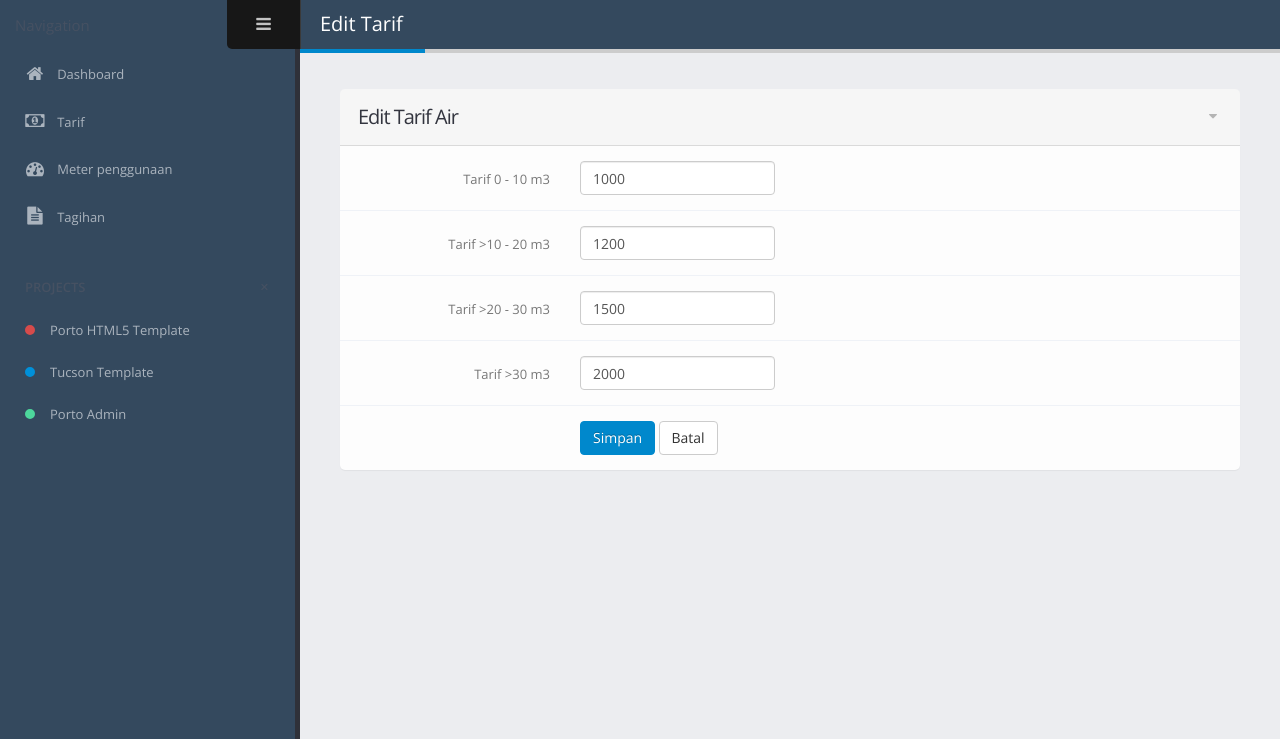
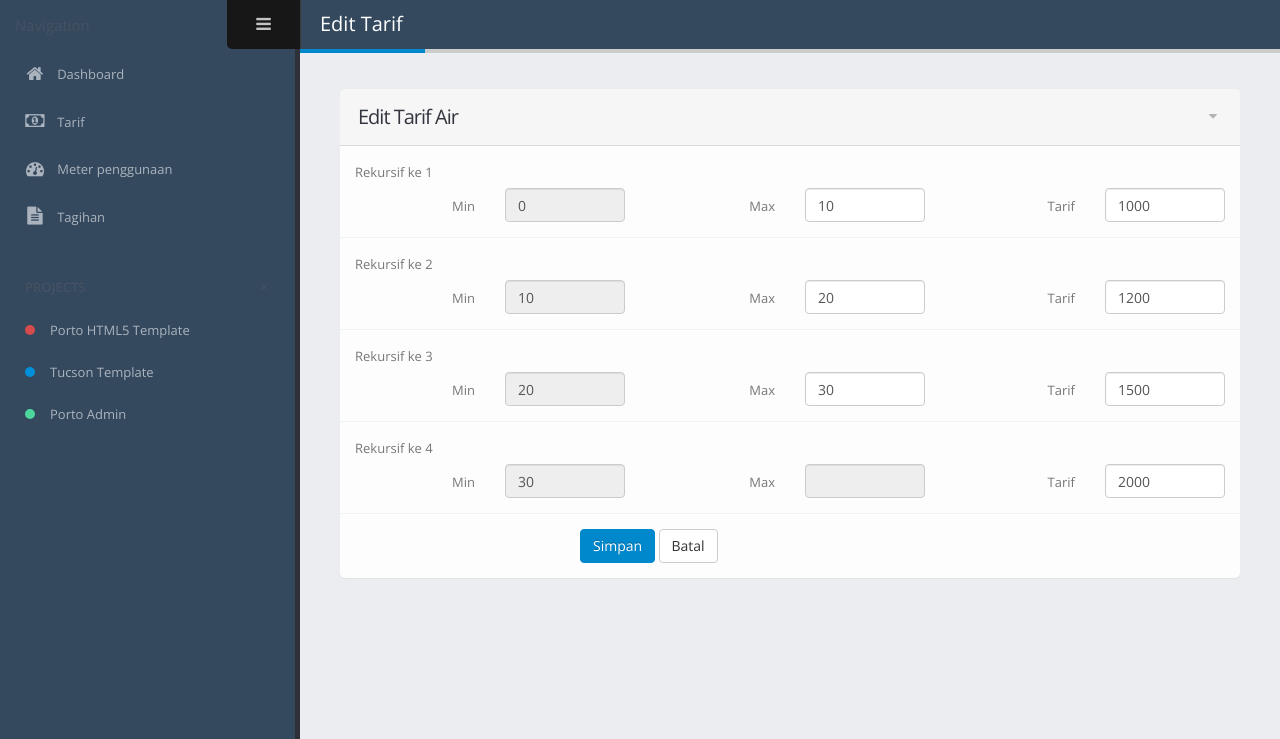
Before and after one commit to rundhik/billing, a Laravel app: page /admin/fare/1/edit in a window 1280 px wide. Shown: the part 61-800 px from the top of the page. Run offline with Laravel 8, Linux system fonts and the light colour scheme; the visitor is signed in with stand-in values (Sample User, id 1); data comes from the database, SQL or seed files in the repository.

Commit message:
Tagihan Reconstruct step 1

```diff
--- a/app/Http/Controllers/Admin/TarifController.php
+++ b/app/Http/Controllers/Admin/TarifController.php
@@ -20,8 +20,9 @@
         $l = $t->find(2);
         $ta = $t->where('layanan_id', 1)->get();
         $tl = $t->where('layanan_id', 2)->get();
-        $count = count($a->tarif);
-        return view('tarif.index', compact('t', 'ta', 'tl', 'count','l','a'));
+        $counta = count($a->tarif);
+        $countl = count($l->tarif);
+        return view('tarif.index', compact('t', 'ta', 'tl', 'counta', 'countl','l','a'));
     }
 
     /**
@@ -66,8 +67,9 @@
     {
         $t = new Tarif;
         $t = $t->find($id);
+        $count = count($t->tarif);
         $tar = $t->where('layanan_id', $id)->get();
-        return view('tarif.edit', compact('t', 'tar'));
+        return view('tarif.edit', compact('t', 'tar', 'count'));
     }
 
     /**
--- a/resources/views/penggunaan/index.blade.php
+++ b/resources/views/penggunaan/index.blade.php
@@ -30,7 +30,7 @@
                     <div class="form-group">
                         <label class="col-md-3 control-label">Layanan :</label>
                         <div class="col-md-6">
-                            <select name='layanan' data-plugin-selectTwo class="form-control populate" data-plugin-options='{ "minimumInputLength": 2 }'>
+                            <select name='layanan' class="form-control populate">
                                     <option value=""></option>
                                     @foreach ($l as $layanan)
                                         <option value="{{ $layanan->id }}">{{ $layanan->nm_layanan }}</option>
--- a/resources/views/tarif/edit.blade.php
+++ b/resources/views/tarif/edit.blade.php
@@ -18,46 +18,74 @@
                 <form class="form-horizontal form-bordered" method="POST" action="{{ route('fare.update', $t->id) }}">
                     @csrf
                     @method('PUT')
+                    @for ($i = 0; $i < $count; $i++)
+                    <label>Rekursif ke {{$i+1}}</label>
+                    @if($i == 0)
                         <div class="form-group">
-                        @if ($t->id == 1)
-                        <label class="col-md-3 control-label">Tarif 0 - 10 m3</label>
+                            @for ($j = 0; $j < count($t->tarif[$i]); $j++)
+                            @if($j==0)
+                                <label class="col-md-2 control-label">Min</label>
+                                <div class="col-md-2">
+                                    <input type="text" class="form-control" name="tarif[{{$i}}][{{$j}}]" value="{{ $t->tarif[$i][$j] }}" disabled>
+                                </div>
+                                @elseif($j==1)
+                                <label class="col-md-2 control-label">Max</label>
+                                <div class="col-md-2">
+                                    <input type="text" class="form-control" name="tarif[{{$i}}][{{$j}}]" value="{{ $t->tarif[$i][$j] }}">
+                                </div>
                                 @else
-                        <label class="col-md-3 control-label">Tarif 0 - 10 KWh</label>
+                                <label class="col-md-2 control-label">Tarif</label>
+                                <div class="col-md-2">
+                                    <input type="text" class="form-control" name="tarif[{{$i}}][{{$j}}]" value="{{ $t->tarif[$i][$j] }}">
+                                </div>
                                 @endif
-                        <div class="col-md-3">
-                            <input type="text" class="form-control" name="tarif[0]" value="{{ $t->tarif[0]}}">
+                            @endfor
                         </div>
+                    @elseif ($i < ($count-1))
+                        <div class="form-group">
+                            @for ($j = 0; $j < count($t->tarif[$i]); $j++)
+                            @if($j==0)
+                                <label class="col-md-2 control-label">Min</label>
+                                <div class="col-md-2">
+                                    <input type="text" class="form-control" name="tarif[{{$i-1}}][{{$j+1}}]" value="{{ $t->tarif[$i-1][$j+1] }}" disabled>
                                 </div>
+                                @elseif($j==1)
+                                <label class="col-md-2 control-label">Max</label>
+                                <div class="col-md-2">
+                                    <input type="text" class="form-control" name="tarif[{{$i}}][{{$j}}]" value="{{ $t->tarif[$i][$j] }}">
+                                </div>
+                                @else
+                                <label class="col-md-2 control-label">Tarif</label>
+                                <div class="col-md-2">
+                                    <input type="text" class="form-control" name="tarif[{{$i}}][{{$j}}]" value="{{ $t->tarif[$i][$j] }}">
+                                </div>
+                                @endif
+                            @endfor
+                        </div>
+                    @else
                         <div class="form-group">
-                        @if ($t->id == 1)
-                        <label class="col-md-3 control-label">Tarif >10 - 20 m3</label>
+                            @for ($j = 0; $j < count($t->tarif[$i]); $j++)
+                            @if($j==0)
+                                <label class="col-md-2 control-label">Min</label>
+                                <div class="col-md-2">
+                                    <input type="text" class="form-control" name="tarif[{{$i-1}}][{{$j+1}}]" value="{{ $t->tarif[$i-1][$j+1] }}" disabled>
+                                </div>
+                                @elseif($j==1)
+                                <label class="col-md-2 control-label">Max</label>
+                                <div class="col-md-2">
+                                    <input type="text" class="form-control" name="tarif[{{$i}}][{{$j}}]" value="{{ $t->tarif[$i][$j] }}" disabled>
+                                </div>
                                 @else
-                        <label class="col-md-3 control-label">Tarif >10 - 20 KWh</label>
+                                <label class="col-md-2 control-label">Tarif</label>
+                                <div class="col-md-2">
+                                    <input type="text" class="form-control" name="tarif[{{$i}}][{{$j}}]" value="{{ $t->tarif[$i][$j] }}">
+                                </div>
                                 @endif
-                        <div class="col-md-3">
-                            <input type="text" class="form-control" name="tarif[1]" value="{{ $t->tarif[1]}}">
+                            @endfor
                         </div>
-                    </div>
-                    <div class="form-group">
-                        @if ($t->id == 1)
-                        <label class="col-md-3 control-label">Tarif >20 - 30 m3</label>
-                        @else
-                        <label class="col-md-3 control-label">Tarif >20 - 30 KWh</label>
                     @endif
-                        <div class="col-md-3">
-                            <input type="text" class="form-control" name="tarif[2]" value="{{ $t->tarif[2]}}">
-                        </div>
-                    </div>
-                    <div class="form-group">
-                        @if ($t->id == 1)
-                        <label class="col-md-3 control-label">Tarif >30 m3</label>
-                        @else
-                        <label class="col-md-3 control-label">Tarif >30 KWh</label>
-                        @endif
-                        <div class="col-md-3">
-                            <input type="text" class="form-control" name="tarif[3]" value="{{ $t->tarif[3]}}">
-                        </div>
-                    </div>
+
+                    @endfor
                     <div class="row">
                             <div class="col-sm-9 col-sm-offset-3">
                                 <button class="btn btn-primary" type="submit">Simpan</button>
```
Also changed, not shown: database/seeds/TarifsTableSeeder.php (+14 -2 lines), resources/views/tarif/index.blade.php (+22 -12 lines), database/migrations/2019_03_18_150249_create_tarifs_table.php. Lines whose indentation alone changed are shown as unchanged.
